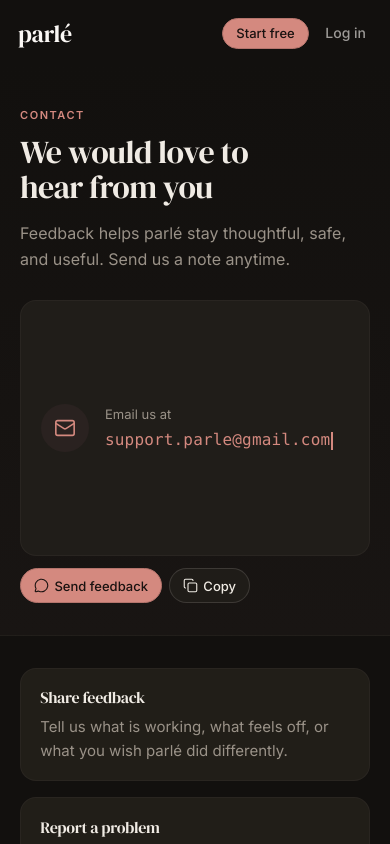
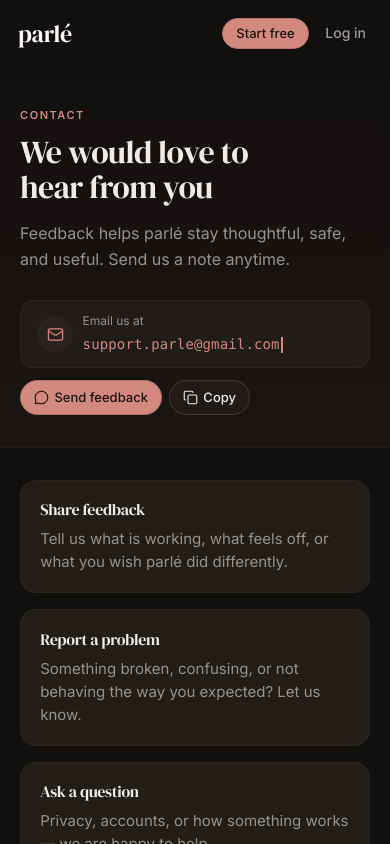
Before and after one commit to jose-cwy/parle, a Next.js app: page /contact in a window 390 px wide. Built offline with nearby package versions, Linux system fonts and the light colour scheme; no server answers.

Commit message:
contact and terms fixed

```diff
--- a/styles/mobile-app.css
+++ b/styles/mobile-app.css
@@ -716,6 +716,11 @@
 
   /* ——— Terms ——— */
 
+  body.body--parler-landing.body--terms-page .pss-nav {
+    background: var(--background);
+    border-bottom: 1px solid color-mix(in srgb, var(--border) 55%, transparent);
+  }
+
   body.body--parler-landing .pss-terms-page {
     background: var(--ma-bg);
     color: var(--ma-text);
--- a/styles/parler-landing.css
+++ b/styles/parler-landing.css
@@ -1805,15 +1805,45 @@
   }
 }
 
-@media (max-width: 640px) {
+@media (max-width: 767px) {
   body.body--parler-landing .pss-contact-page__email-row {
     flex-direction: column;
     align-items: stretch;
   }
 
+  body.body--parler-landing .pss-contact-page__email-block {
+    flex: 1 1 100%;
+    width: 100%;
+    max-width: 100%;
+    min-width: 0;
+    gap: 0.6rem;
+    padding: 0.7rem 1rem;
+    border-radius: 0.85rem;
+  }
+
+  body.body--parler-landing .pss-contact-page__email-icon {
+    width: 2.25rem;
+    height: 2.25rem;
+  }
+
+  body.body--parler-landing .pss-contact-page__email-icon svg {
+    width: 17px;
+    height: 17px;
+  }
+
+  body.body--parler-landing .pss-contact-page__email-label {
+    font-size: 0.75rem;
+  }
+
+  body.body--parler-landing .pss-contact-page__email {
+    margin-top: 0.1rem;
+    font-size: 0.875rem;
+  }
+
   body.body--parler-landing .pss-contact-page__email-typed {
     white-space: normal;
     word-break: break-all;
+    min-height: 1.2em;
   }
 
   body.body--parler-landing .pss-contact-page__actions {
```
